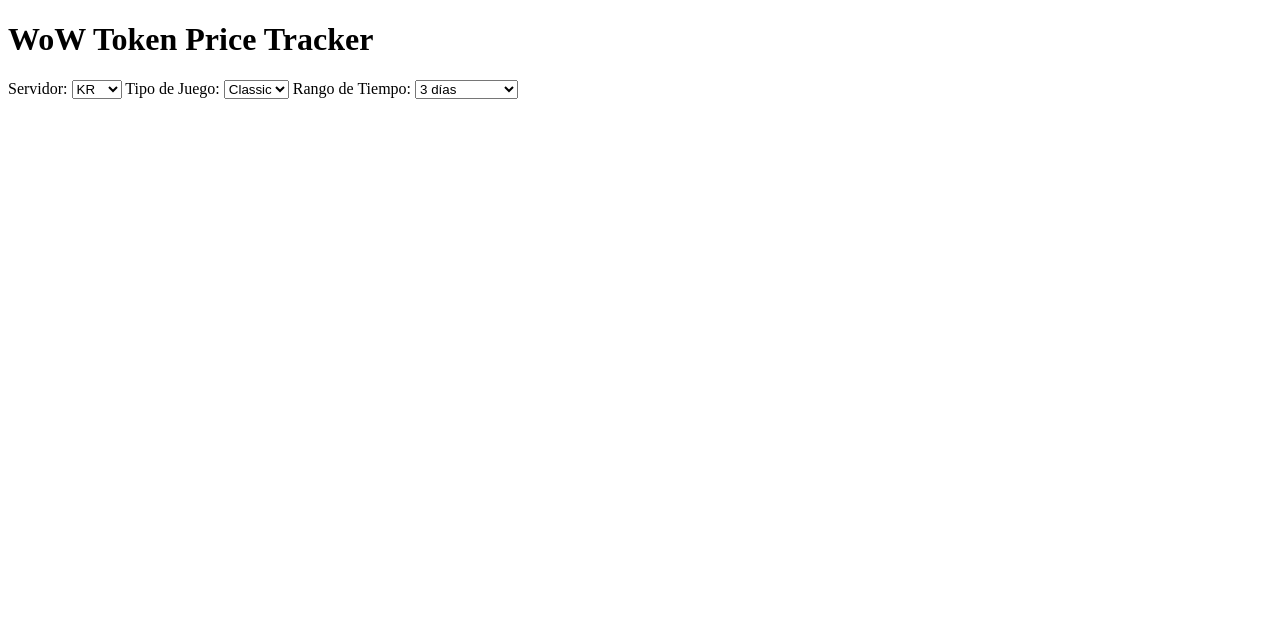
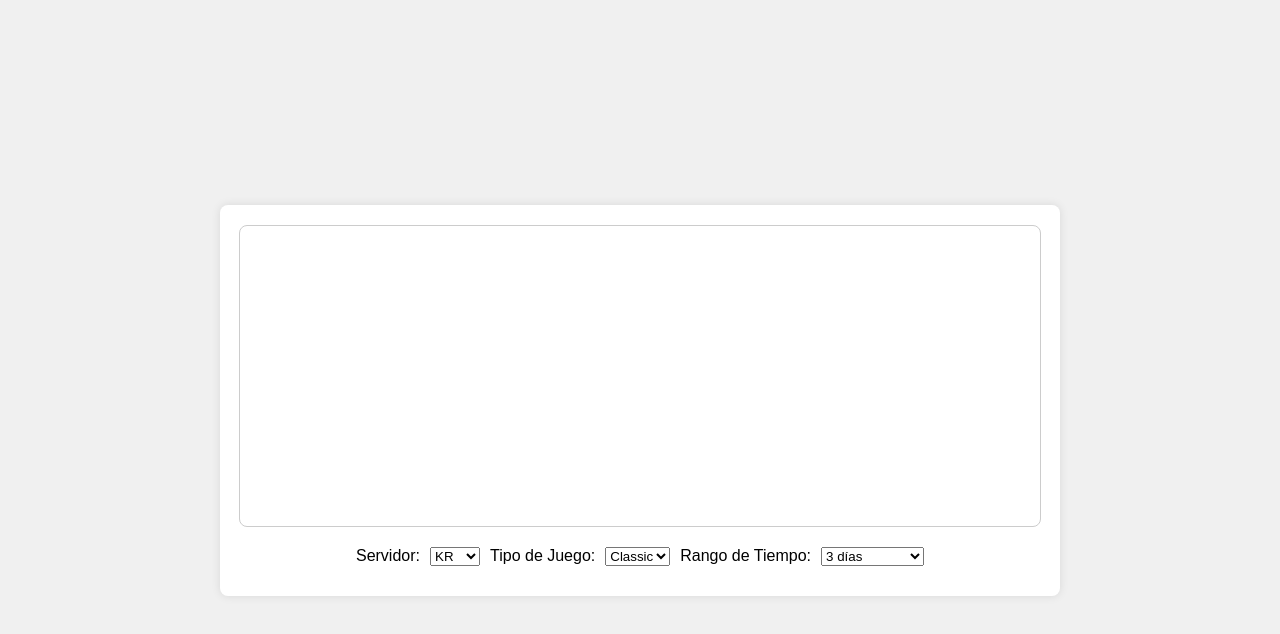
Before and after one commit to MiguelOAlv/WoWTokenPrice, a website: page index.html in a window 1280 px wide. Drawn offline with nearby package versions, Linux system fonts and the light colour scheme; no server answers.

Commit message:
RestAPI y tratado de datos

```diff
--- a/index.html
+++ b/index.html
@@ -1,13 +1,17 @@
 <!DOCTYPE html>
-<html lang="en">
+<html lang="es">
 <head>
     <meta charset="UTF-8">
     <meta name="viewport" content="width=device-width, initial-scale=1.0">
-    <title>WoW Token Price Tracker</title>
+    <title>Seguimiento de Precios de WoW Token</title>
     <link rel="stylesheet" href="styles.css">
+    <script src="https://cdn.jsdelivr.net/npm/chart.js"></script>
 </head>
 <body>
-    <h1>WoW Token Price Tracker</h1>
+    <div class="container">
+        <div class="chart-container">
+            <canvas id="tokenChart"></canvas>
+        </div>
         <form id="tokenForm">
             <label for="server">Servidor:</label>
             <select id="server" name="server">
@@ -30,7 +34,7 @@
                 <option value="all">Todo el rango</option>
             </select>
         </form>
-    <canvas id="tokenChart" width="400" height="200"></canvas>
+    </div>
     <script src="script.js"></script>
 </body>
 </html>
--- a/script.js
+++ b/script.js
@@ -0,0 +1,151 @@
+// script.js
+
+document.addEventListener('DOMContentLoaded', function () {
+    const clientId = '07a2cd4275a54b88a56f5e8081fd8935';
+    const clientSecret = '7SvzaPEDoTfTvZGrMEflxfDUIqMfpdFA';
+    let accessToken = null;
+    let chart = null;
+
+    const form = document.getElementById('tokenForm');
+    const formValues = {
+        server: form.server.value,
+        gameType: form.gameType.value,
+        timeRange: form.timeRange.value
+    };
+
+    form.addEventListener('change', updateFormValues);
+
+    async function updateFormValues() {
+        formValues.server = form.server.value;
+        formValues.gameType = form.gameType.value;
+        formValues.timeRange = form.timeRange.value;
+
+        if (!accessToken) {
+            accessToken = await getAccessToken(clientId, clientSecret);
+        }
+
+        fetchTokenData(formValues.server, formValues.gameType, formValues.timeRange, accessToken);
+    }
+
+    async function getAccessToken(clientId, clientSecret) {
+        const tokenUrl = 'https://us.battle.net/oauth/token';
+        const auth = btoa(`${clientId}:${clientSecret}`);
+
+        try {
+            const response = await fetch(tokenUrl, {
+                method: 'POST',
+                headers: {
+                    'Content-Type': 'application/x-www-form-urlencoded',
+                    'Authorization': `Basic ${auth}`
+                },
+                body: 'grant_type=client_credentials'
+            });
+
+            const data = await response.json();
+            return data.access_token;
+        } catch (error) {
+            console.error('Error fetching access token:', error);
+        }
+    }
+
+    async function fetchTokenData(server, gameType, timeRange, accessToken) {
+        let region;
+        switch (server) {
+            case 'KR':
+                region = 'kr';
+                break;
+            case 'USA':
+                region = 'us';
+                break;
+            case 'EU':
+                region = 'eu';
+                break;
+            default:
+                region = 'us';
+        }
+
+        let historyUrl;
+        switch (timeRange) {
+            case '3d':
+                historyUrl = `https://data.wowtoken.app/classic/token/history/${region}/72h.json`;
+                break;
+            case '7d':
+                historyUrl = `https://data.wowtoken.app/classic/token/history/${region}/168h.json`;
+                break;
+            case '14d':
+                historyUrl = `https://data.wowtoken.app/classic/token/history/${region}/336h.json`;
+                break;
+            case '1m':
+                historyUrl = `https://data.wowtoken.app/classic/token/history/${region}/720h.json`;
+                break;
+            case '3m':
+                historyUrl = `https://data.wowtoken.app/classic/token/history/${region}/90d.json`;
+                break;
+            case 'all':
+                historyUrl = `https://data.wowtoken.app/classic/token/history/${region}/all.json`;
+                break;
+            default:
+                historyUrl = `https://data.wowtoken.app/classic/token/history/${region}/72h.json`; // Default to 3 days
+        }
+
+        try {
+            const response = await fetch(historyUrl);
+            if (!response.ok) {
+                throw new Error(`HTTP error! Status: ${response.status}`);
+            }
+            const tokenData = await response.json();
+
+            const tokenPrices = processTokenData(tokenData, timeRange);
+            createOrUpdateChart(tokenPrices);
+        } catch (error) {
+            console.error('Error fetching token data:', error);
+        }
+    }
+
+    function processTokenData(tokenData, timeRange) {
+        let labels = [];
+        let data = [];
+
+        // Parse the tokenData and extract necessary information
+        if (Array.isArray(tokenData)) {
+            tokenData.forEach(entry => {
+                labels.push(entry.timestamp); // Assuming timestamp is available
+                data.push(entry.price); // Assuming price is available
+            });
+        }
+
+        return { labels, data };
+    }
+
+    function createOrUpdateChart(tokenPrices) {
+        const ctx = document.getElementById('tokenChart').getContext('2d');
+        if (chart) {
+            chart.destroy();
+        }
+        chart = new Chart(ctx, {
+            type: 'line',
+            data: {
+                labels: tokenPrices.labels,
+                datasets: [{
+                    label: 'Token Price',
+                    data: tokenPrices.data,
+                    borderColor: 'rgba(75, 192, 192, 1)',
+                    borderWidth: 1,
+                    fill: false
+                }]
+            },
+            options: {
+                responsive: true,
+                maintainAspectRatio: true,
+                scales: {
+                    y: {
+                        beginAtZero: true
+                    }
+                }
+            }
+        });
+    }
+
+    // Initialize the chart with default values
+    updateFormValues();
+});
--- a/styles.css
+++ b/styles.css
@@ -0,0 +1,60 @@
+body {
+    font-family: Arial, sans-serif;
+    display: flex;
+    justify-content: center;
+    align-items: center;
+    height: 100vh;
+    margin: 0;
+    background-color: #f0f0f0;
+}
+
+.container {
+    width: 80%;
+    max-width: 800px;
+    background-color: #fff;
+    padding: 20px;
+    border-radius: 8px;
+    box-shadow: 0 0 10px rgba(0, 0, 0, 0.1);
+    display: flex;
+    flex-direction: column;
+    align-items: center;
+}
+
+.chart-container {
+    width: 100%;
+    max-width: 100%;
+    margin-bottom: 20px;
+    border: 1px solid #ccc;
+    border-radius: 8px;
+    overflow: hidden;
+    position: relative; /* Añadido */
+    height: 300px; /* Altura inicial del gráfico */
+}
+
+form {
+    width: 100%;
+    max-width: 100%;
+    display: flex;
+    justify-content: center;
+    align-items: center;
+    flex-wrap: wrap;
+    gap: 10px;
+}
+
+form label,
+form select {
+    margin-bottom: 10px;
+}
+
+canvas {
+    width: 100%;
+    height: 100%; /* Modificado */
+    display: block; /* Añadido */
+}
+
+/* Nuevas reglas para adaptar el gráfico al tamaño del contenedor */
+@media (max-width: 600px) {
+    .chart-container {
+        height: 200px; /* Reducir la altura para pantallas más pequeñas */
+    }
+}
```
Lines whose indentation alone changed are shown as unchanged.
